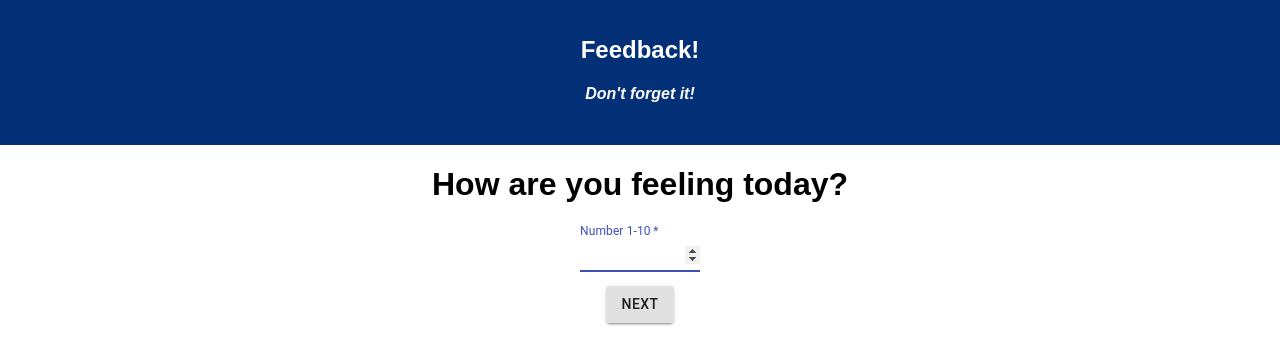
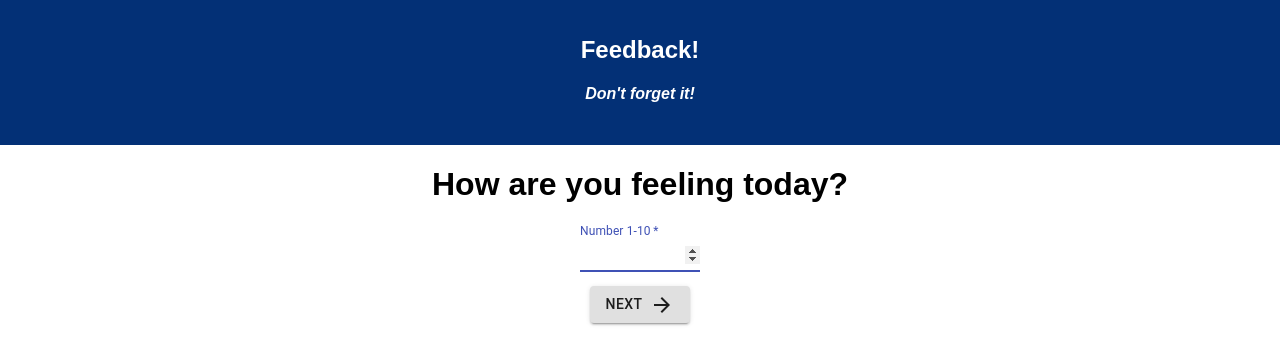
Before and after one commit to julianbooher/redux-feedback-loop, a React (Create React App) app: page / in a window 1280 px wide. Shown: the top 364 px of the page. Built offline with nearby package versions, Linux system fonts and the light colour scheme.

Commit message:
added icons to buttons

```diff
--- a/src/components/Comments/Comments.js
+++ b/src/components/Comments/Comments.js
@@ -5,6 +5,8 @@ import './Comments.css';
 import TextField from '@material-ui/core/TextField';
 import Button from '@material-ui/core/Button';
 import { withStyles } from '@material-ui/core/styles';
+import ArrowForwardIcon from '@material-ui/icons/ArrowForward';
+import ArrowBackIcon from '@material-ui/icons/ArrowBack';
 
 // Redux stuff
 import { connect } from 'react-redux';
@@ -14,7 +16,12 @@ const styles = theme => ({
     textField: {
       width: 250
     },
-
+    rightIcon: {
+        marginLeft: theme.spacing.unit,
+    },
+    leftIcon: {
+        marginRight: theme.spacing.unit,
+    },
   });
 
 // this one will become the key of the key:value inside state so that this template is dynamic across components.
@@ -89,11 +96,13 @@ class Comments extends Component {
                         variant="contained"
                         type="submit">
                         Next
+                        <ArrowForwardIcon className={classes.rightIcon} />
                     </Button>
                 </form>
                 <Button
                     variant="contained"
                     onClick={this.previousPage}>
+                    <ArrowBackIcon className={classes.leftIcon} />
                     Previous
                 </Button>
             </div>
--- a/src/components/Feel/Feel.js
+++ b/src/components/Feel/Feel.js
@@ -4,6 +4,7 @@ import './Feel.css';
 // material-ui
 import TextField from '@material-ui/core/TextField';
 import Button from '@material-ui/core/Button';
+import ArrowForwardIcon from '@material-ui/icons/ArrowForward';
 import { withStyles } from '@material-ui/core/styles';
 
 // Redux stuff
@@ -13,6 +14,9 @@ import { connect } from 'react-redux';
 const styles = theme => ({
     textField: {
       width: 120
+    },
+    rightIcon: {
+        marginLeft: theme.spacing.unit,
     },
 
   });
@@ -105,6 +109,7 @@ class Feel extends Component {
                         variant="contained"
                         type="submit">
                         Next
+                        <ArrowForwardIcon className={classes.rightIcon} />
                     </Button>
                 </form>
             </div>
--- a/src/components/Review/Review.js
+++ b/src/components/Review/Review.js
@@ -5,6 +5,9 @@ import './Review.css';
 // material-ui
 import Button from '@material-ui/core/Button';
 import { withStyles } from '@material-ui/core/styles';
+import ArrowBackIcon from '@material-ui/icons/ArrowBack';
+import SendIcon from '@material-ui/icons/Send';
+
 
 // Redux stuff
 import { connect } from 'react-redux';
@@ -74,6 +77,7 @@ class Review extends Component {
                     variant="contained"
                     disabled>
                         Submit
+                        <SendIcon className={classes.rightIcon}/>
                     </Button>
                 </>
                 :
@@ -83,6 +87,7 @@ class Review extends Component {
                     variant="contained"
                     onClick={this.submitFeedback}>
                     Submit
+                    <SendIcon className={classes.rightIcon}/>
                 </Button>
 
                 }
@@ -91,6 +96,7 @@ class Review extends Component {
                     className={classes.button}
                     variant="contained"
                     onClick={this.previousPage}>
+                    <ArrowBackIcon className={classes.leftIcon} />
                     Previous
                 </Button>
             </div>
--- a/src/components/Success/Success.js
+++ b/src/components/Success/Success.js
@@ -7,6 +7,8 @@ import { connect } from 'react-redux';
 // material-ui
 import Button from '@material-ui/core/Button';
 import { withStyles } from '@material-ui/core/styles';
+import AutorenewIcon from '@material-ui/icons/Autorenew';
+import FavoriteIcon from '@material-ui/icons/Favorite';
 
 // material-ui
 const styles = theme => ({
@@ -36,11 +38,13 @@ class Success extends Component {
         return (
             <div>
                 <h1>Feedback submitted successfully!</h1>
+                <h1><FavoriteIcon/></h1>
                 <Button
                     className={classes.button}
                     variant="contained"
                     onClick={this.leaveNewFeedback}>
                     Leave New Feedback
+                    <AutorenewIcon className={classes.rightIcon}/>
                 </Button>
             </div>
         )
--- a/src/components/Support/Support.js
+++ b/src/components/Support/Support.js
@@ -5,6 +5,8 @@ import './Support.css';
 import TextField from '@material-ui/core/TextField';
 import Button from '@material-ui/core/Button';
 import { withStyles } from '@material-ui/core/styles';
+import ArrowForwardIcon from '@material-ui/icons/ArrowForward';
+import ArrowBackIcon from '@material-ui/icons/ArrowBack';
 
 // Redux stuff
 import { connect } from 'react-redux';
@@ -14,7 +16,12 @@ const styles = theme => ({
     textField: {
       width: 120
     },
-
+    rightIcon: {
+        marginLeft: theme.spacing.unit,
+    },
+    leftIcon: {
+        marginRight: theme.spacing.unit,
+    },
   });
 
 // this one will become the key of the key:value inside state so that this template is dynamic across components.
@@ -104,12 +111,14 @@ class Support extends Component {
                         variant="contained"
                         type="submit">
                         Next
+                        <ArrowForwardIcon className={classes.rightIcon} />
                     </Button>
                 </form>
                 <Button
                     className={classes.button}
                     variant="contained"
                     onClick={this.previousPage}>
+                    <ArrowBackIcon className={classes.leftIcon} />
                     Previous
                 </Button>
             </div>
--- a/src/components/Understand/Understand.js
+++ b/src/components/Understand/Understand.js
@@ -5,6 +5,8 @@ import './Understand.css';
 import TextField from '@material-ui/core/TextField';
 import Button from '@material-ui/core/Button';
 import { withStyles } from '@material-ui/core/styles';
+import ArrowForwardIcon from '@material-ui/icons/ArrowForward';
+import ArrowBackIcon from '@material-ui/icons/ArrowBack';
 
 // Redux stuff
 import { connect } from 'react-redux';
@@ -14,7 +16,12 @@ const styles = theme => ({
     textField: {
       width: 120
     },
-
+    rightIcon: {
+        marginLeft: theme.spacing.unit,
+    },
+    leftIcon: {
+        marginRight: theme.spacing.unit,
+    },
   });
 
 // this one will become the key of the key:value inside state so that this template is dynamic across components.
@@ -104,12 +111,14 @@ class Understand extends Component {
                         variant="contained"
                         type="submit">
                         Next
+                        <ArrowForwardIcon className={classes.rightIcon} />
                     </Button>
                 </form>
                 <Button
                     className={classes.button}
                     variant="contained"
                     onClick={this.previousPage}>
+                    <ArrowBackIcon className={classes.leftIcon} />
                     Previous
                 </Button>
             </div>
```
